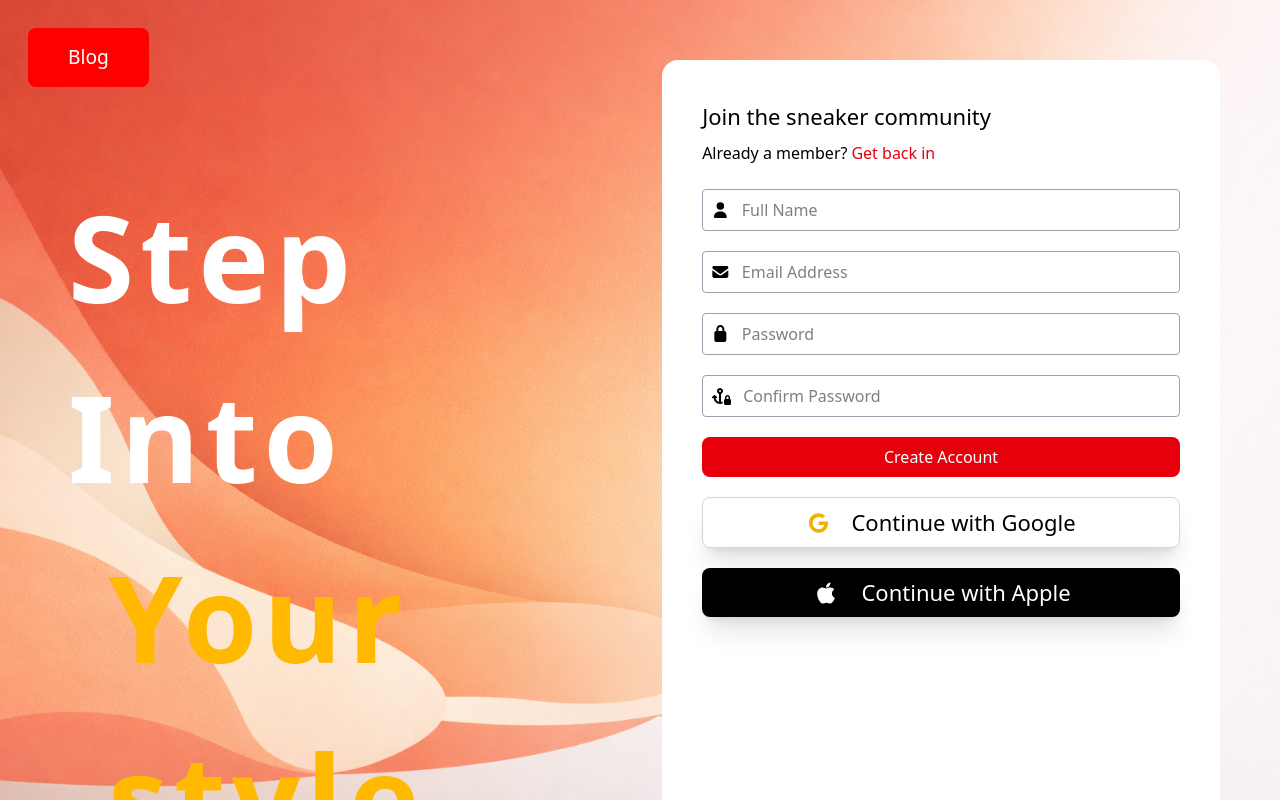
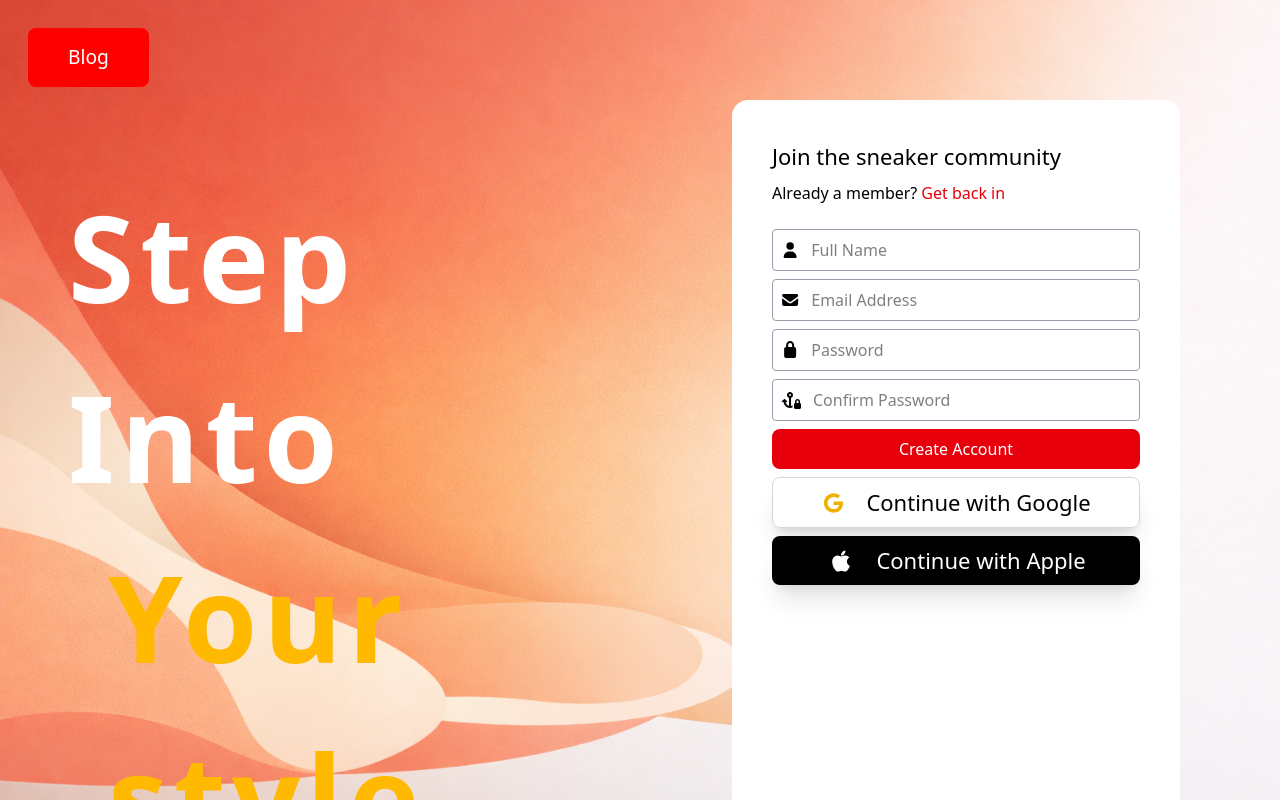
Before and after one commit to DanielApple05/A-sneakers-Ecommerce-page, a React (Vite) app: page / in a window 1280 px wide. Built offline with nearby package versions, Linux system fonts and the light colour scheme.

Commit message:
FIX: Sign up page fixes

```diff
--- a/src/assets/components/signUp/signIn.jsx
+++ b/src/assets/components/signUp/signIn.jsx
@@ -61,15 +61,15 @@ const signIn = () => {
               Blog
             </button>
           </div>
-            <div className='text-[120px] font-bold tracking-wider text-start  mt-20'>
-              <p className='pl-10'>Step Into</p>
-               <p className='text-amber-400 pl-20'>Your style </p>
-               <p className='text-[14px] text-center mt-5 text-black'>Join thosands, finding their perfect sneakers...</p>
-            </div>
+          <div className='text-[120px] font-bold tracking-wider text-start  mt-20'>
+            <p className='pl-10'>Step Into</p>
+            <p className='text-amber-400 pl-20'>Your style </p>
+            <p className='text-[14px] text-center mt-5 text-black'>Join thosands, finding their perfect sneakers...</p>
+          </div>
         </div>
-        <div className='grid gap-y-8  bg-white rounded-2xl w-[50%] m-15 p-10'>
-          <div>
-            <div className='mb-6 space-y-2'>
+        <div className='gap-y-8  bg-white rounded-2xl w-[35%] mr-25 mt-25 p-10'>
+          <div className='grid space-y-2 '>
+            <div className='mb-6 space-y-2 '>
               <h3 className=''>
                 {isLogin ? "Get back in" : "Join the sneaker community"}
               </h3>
@@ -83,8 +83,8 @@ const signIn = () => {
                 </span>
               </p>
             </div>
-            <div className=' space-y-5'>
-              <form className='space-y-5' onSubmit={handleSubmit}>
+            <div className='space-y-2'>
+              <form className='space-y-2' onSubmit={handleSubmit}>
                 {!isLogin && (<div className='border border-gray-400 rounded p-2 flex items-center'>
                   <FontAwesomeIcon icon={faUser} />
                   <input
@@ -94,9 +94,9 @@ const signIn = () => {
                     placeholder='Full Name'
                     className='outline-none ml-3 w-full' />
                 </div>)}
-                {errors.fullName && (
-                  <p className="text-red-500 text-sm">{errors.fullName}</p>
-                )}
+                {!isLogin && (errors.fullName && (
+                  <p className="text-red-500 text-[10px]">{errors.fullName}</p>
+                ))}
 
                 <div className='border border-gray-400 rounded p-2 flex items-center'>
                   <FontAwesomeIcon icon={faEnvelope} />
@@ -109,7 +109,7 @@ const signIn = () => {
                   />
                 </div>
                 {errors.email && (
-                  <p className="text-red-500 text-sm">{errors.email}</p>
+                  <p className="text-red-500 text-[10px]">{errors.email}</p>
                 )}
 
                 <div className='border border-gray-400 rounded p-2 flex items-center'>
@@ -121,7 +121,7 @@ const signIn = () => {
                     placeholder='Password' className='outline-none ml-3 w-full' />
                 </div>
                 {errors.password && (
-                  <p className="text-red-500 text-sm">{errors.password}</p>
+                  <p className="text-red-500 text-[10px]">{errors.password}</p>
                 )}
 
                 {!isLogin && (<div className='border border-gray-400 rounded p-2 flex items-center'>
@@ -132,10 +132,9 @@ const signIn = () => {
                     onChange={(e) => setConfirmPassword(e.target.value)}
                     placeholder='Confirm Password' className='outline-none ml-3 w-full' />
                 </div>)}
-                {errors.confirmPassword && (
-                  <p className="text-red-500 text-sm">{errors.confirmPassword}</p>
-                )}
-
+                {!isLogin && (errors.confirmPassword && (
+                  <p className="text-red-500 text-[10px]">{errors.confirmPassword}</p>
+                ))}
                 <button
                   type="submit"
                   className='bg-red-600 rounded-lg text-center text-white py-2 w-full cursor-pointer'
```
